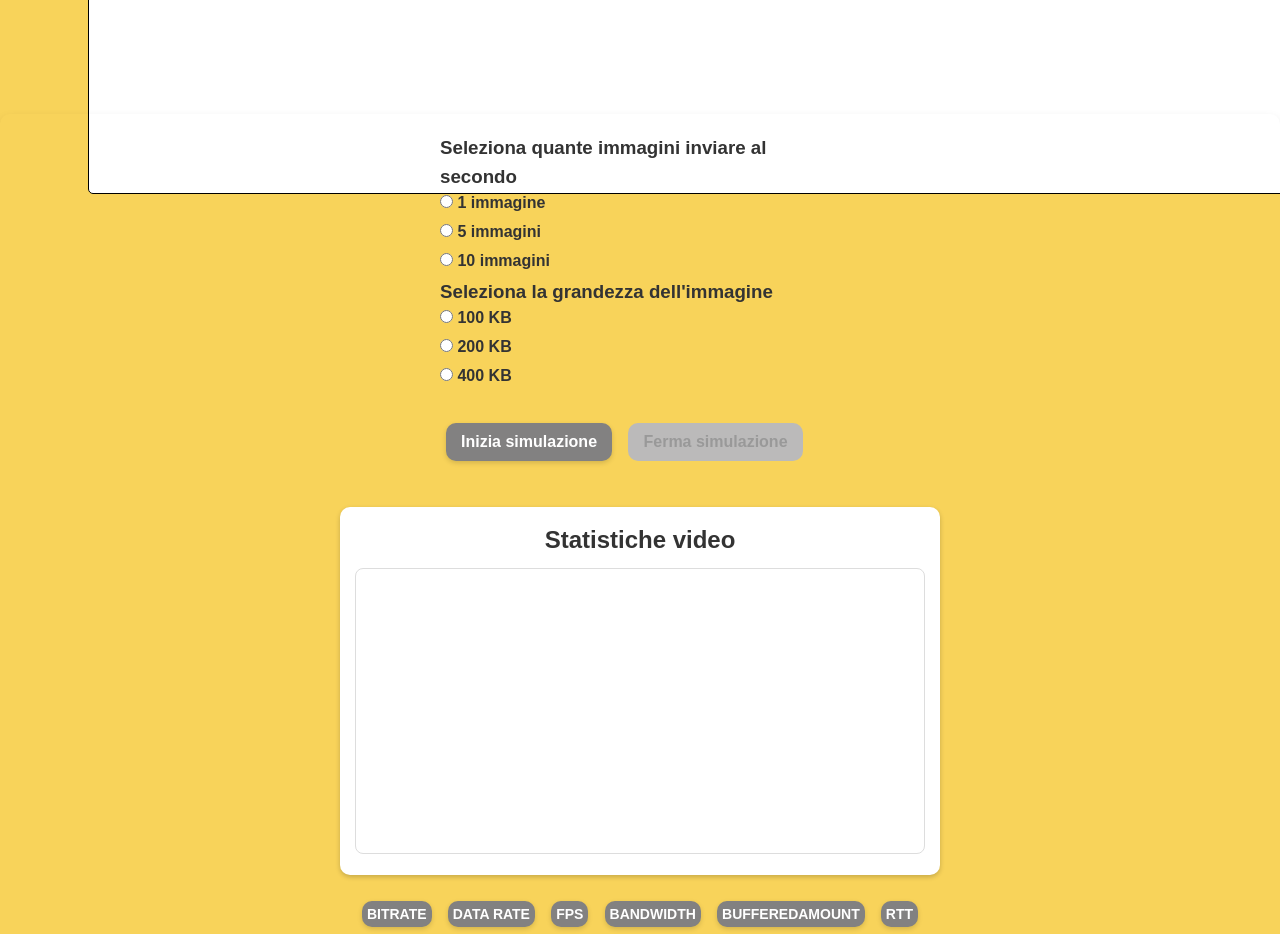
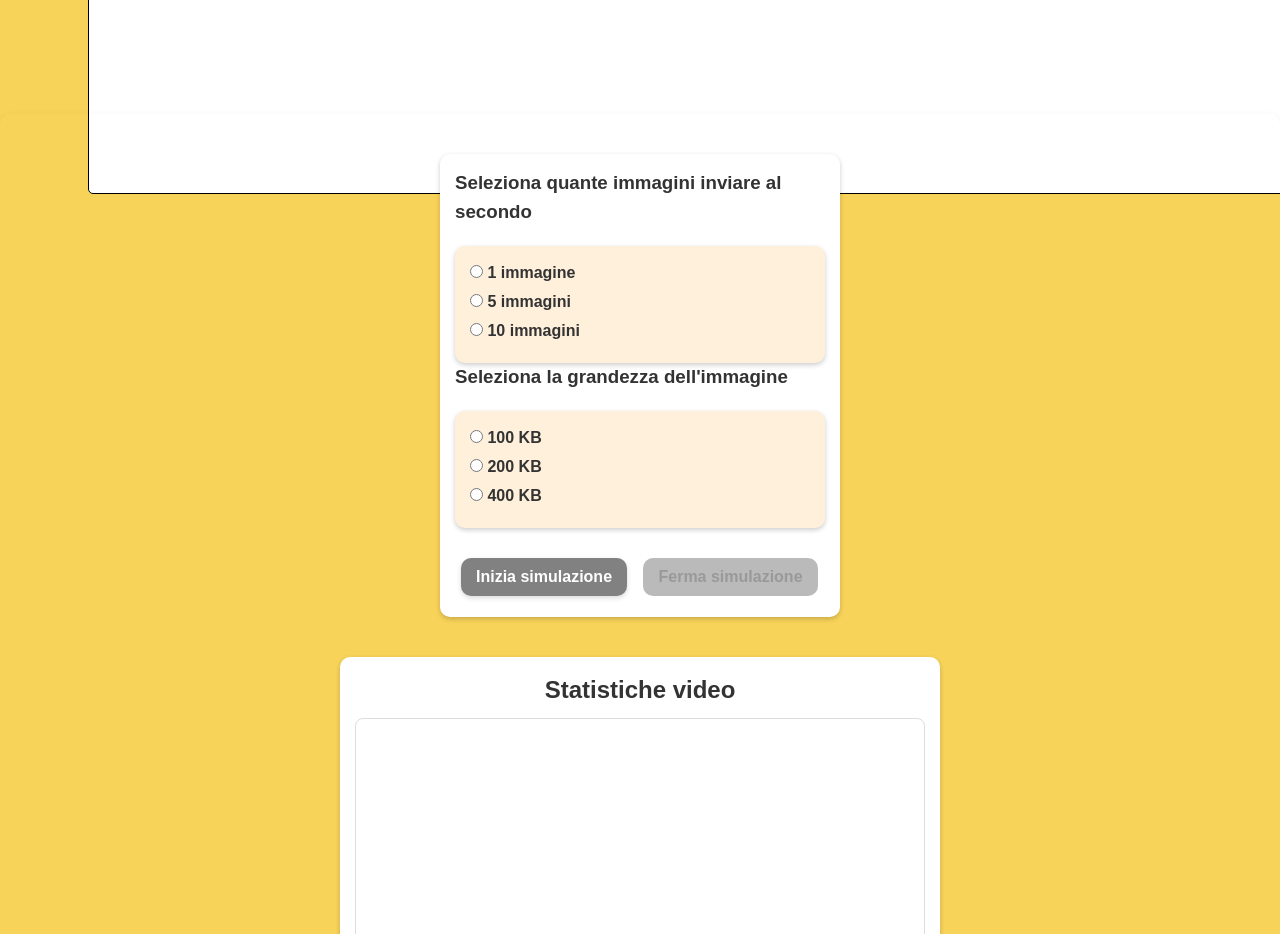
Before and after one commit to StefanoCollina/web_RTCapp, a website with bundled scripts: page frontend/index.html in a window 1280 px wide. Shown: the part 1400-2334 px from the top of the page. Built offline with nearby package versions, Linux system fonts and the light colour scheme.

Commit message:
Update style.css

```diff
--- a/frontend/style.css
+++ b/frontend/style.css
@@ -571,6 +571,36 @@ label {
   box-shadow: 0 2px 4px rgba(0,0,0,0.2);
 }
 
+/*--------------test------------*/
+
+#test-container {
+  background: #ffffff;
+  border-radius: 10px;
+  box-shadow: 0 2px 5px rgba(0,0,0,0.2);
+  padding: 15px;
+  margin-top: 20px;
+  max-width: 600px;
+}
+
+.freq-buttons{
+  background:rgb(255, 240, 220);
+  border-radius: 10px;
+  box-shadow: 0 2px 5px rgba(0,0,0,0.2);
+  padding: 15px;
+  margin-top: 20px;
+  max-width: 600px;
+}
+
+.option-buttons{
+  background:rgb(255, 240, 220);
+  border-radius: 10px;
+  box-shadow: 0 2px 5px rgba(0,0,0,0.2);
+  padding: 15px;
+  margin-top: 20px;
+  max-width: 600px;
+}
+
+
 /*-----------grafico--------------*/
 
 #stats-container {
```
